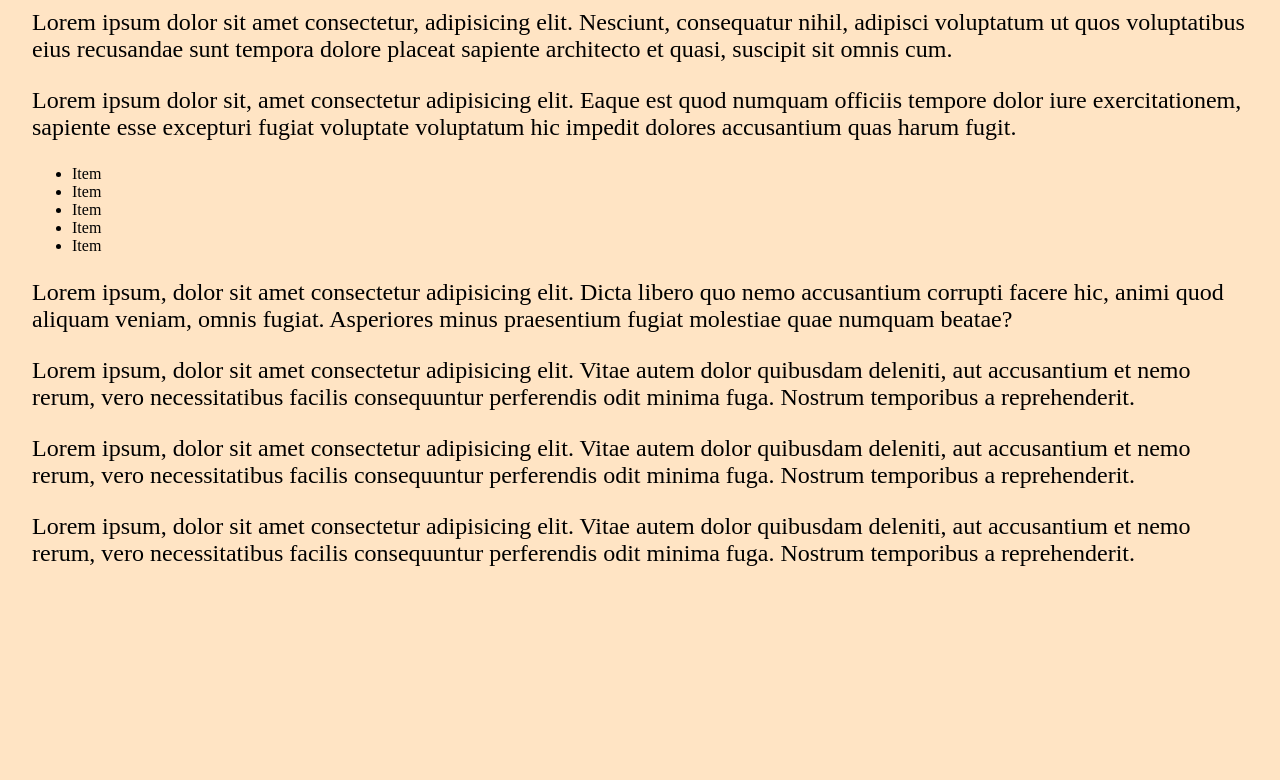
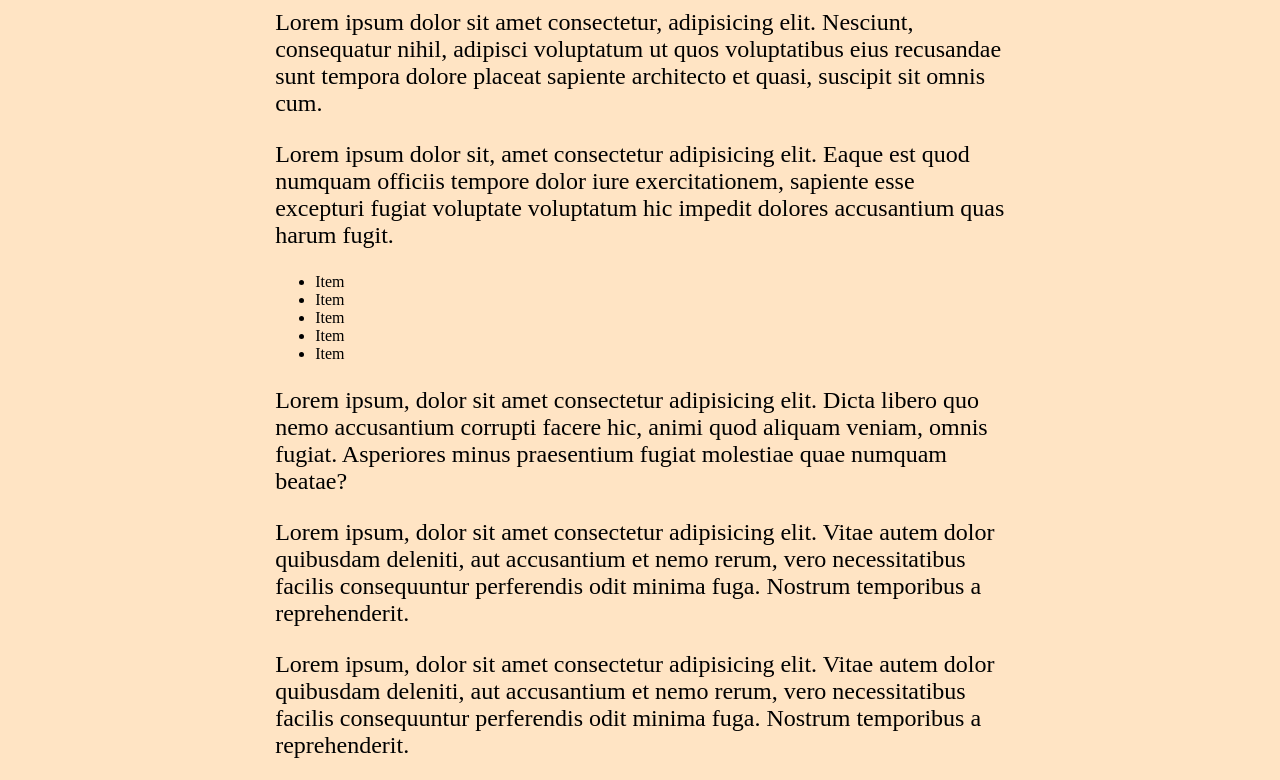
Before and after one commit to Atolsada/CursoWeb2, a plain HTML site: page 03Flujo/index.html in a window 1280 px wide. Shown: the part 84-864 px from the top of the page. Before the commit the page ends 800 px from the top, so only its background shows below. Drawn offline with nearby package versions, Linux system fonts and the light colour scheme; files that its build step writes are made by us from their sources.

Commit message:
Fix sass y creado json

```diff
--- a/09SASS/style.scss
+++ b/09SASS/scss/style.scss
@@ -17,6 +17,9 @@ body{
     margin: 2rem;
     background-color: bisque;
     header{
+        width: 60%;
+        margin-left: auto;
+        margin-right: auto;
         h1{color: brown;}
         p{font-size: 1.5rem;}
     }
```
Also changed, not shown: 09SASS/index.html (+1 -1 lines), 09SASS/package.json (added, +12 -0 lines), 09SASS/css/style.css (added), 09SASS/style.css (deleted), 2 other files.
